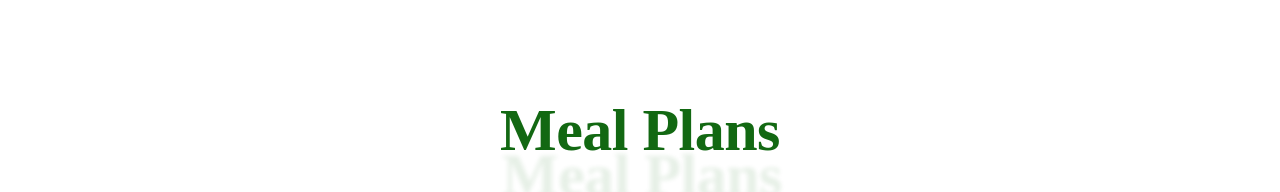
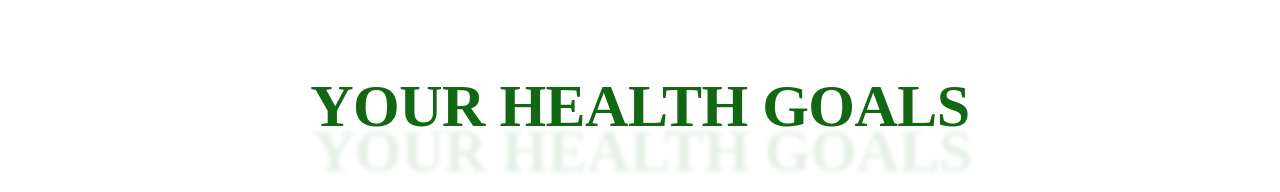
Before and after one commit to KAMADUSHKA/Food-Stall, a React (Create React App) app in the folder Frontend/: page / in a window 1280 px wide. Shown: the part 2529-2721 px from the top of the page. Built offline with nearby package versions, Linux system fonts and the light colour scheme.

Commit message:
update the project

```diff
--- a/Frontend/src/Pages/Dashbord.js
+++ b/Frontend/src/Pages/Dashbord.js
@@ -366,6 +366,24 @@ export default function Dashbord() {
         <br />
         <br />
         <br />
+        <Typography
+          variant="h2"
+          align="center"
+          gutterBottom
+          sx={{
+            fontWeight: "bold",
+            fontFamily: "Cormorant Garamond, serif",
+            color: "rgb(18, 104, 18)",
+            textShadow: "2px 45px 4px rgba(18,104,18,0.1)",
+          }}
+        >
+          YOUR HEALTH GOALS
+        </Typography>
+        <br />
+        <br />
+        <br />
+        <br />
+        <br />
         <br />
         <Typography
           variant="h2"
@@ -387,6 +405,8 @@ export default function Dashbord() {
           {/* {data.map((card) => cardData(card, card.card_id))} */}
         </Grid>
       </Container>
+
+
     </>
   );
 }
```
Also changed, not shown: Frontend/src/Style/Style.css (line endings or trailing spaces).
